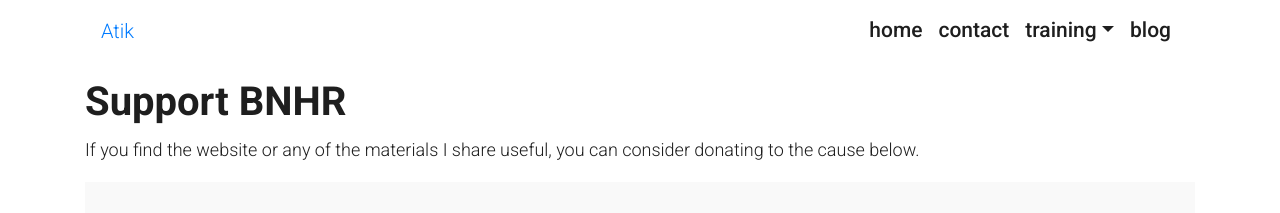
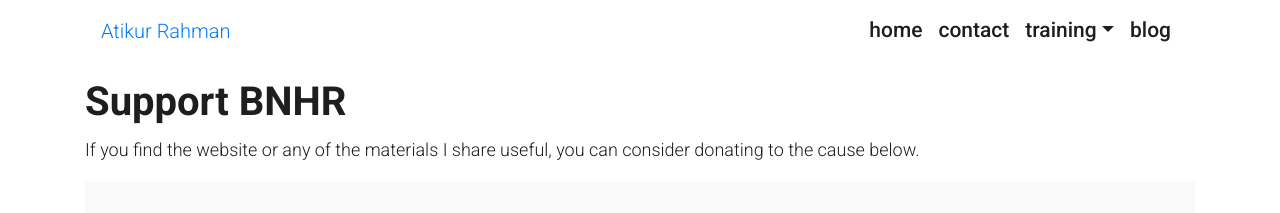
Before and after one commit to mapbd/atik, a Jekyll site: the page built from support.md, in a window 1280 px wide. Shown: the top 213 px of the page. Built offline with Jekyll 4.4.1, drawn with Linux system fonts in a browser that asks for light colours; nearby versions of some CDN libraries; our own code applies the rules of GitHub Pages for plain Markdown files.

Commit message:
Update navbar.html

```diff
--- a/_includes/navbar.html
+++ b/_includes/navbar.html
@@ -1,7 +1,7 @@
 <!-- Navigation -->
 <div class="container pb-2" id="page-top">
     <nav class="navbar navbar-default navbar-expand-lg d-print">
-        <a class="navbar-brand" href="{{ site.baseurl }}/"> Atik
+        <a class="navbar-brand" href="{{ site.baseurl }}/"> Atikur Rahman
             <!-- <img src="{{ site.navbar_logo | prepend: site.assets }}" class="img-fluid" style="max-height: 72px;"> -->
         </a>
         <button class="navbar-toggler" type="button" data-toggle="collapse" data-target="#main-navbar">
```
